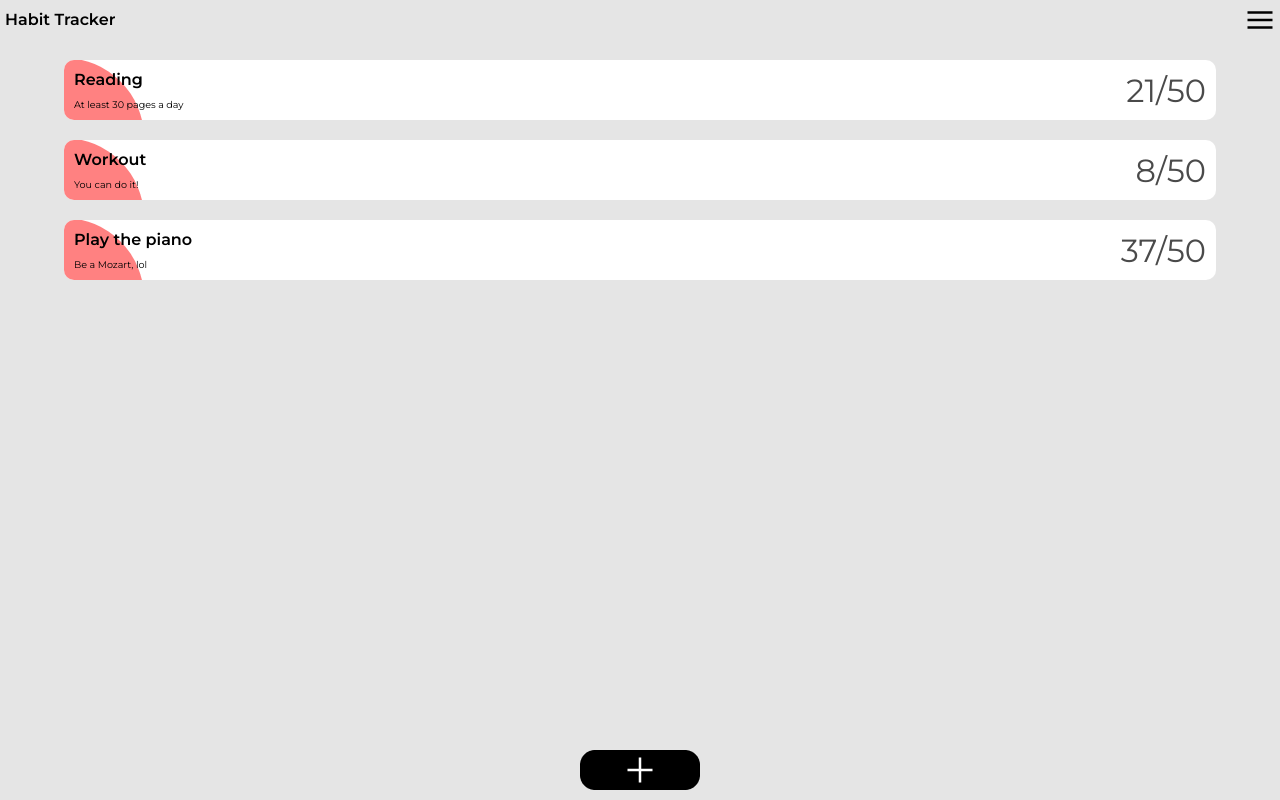
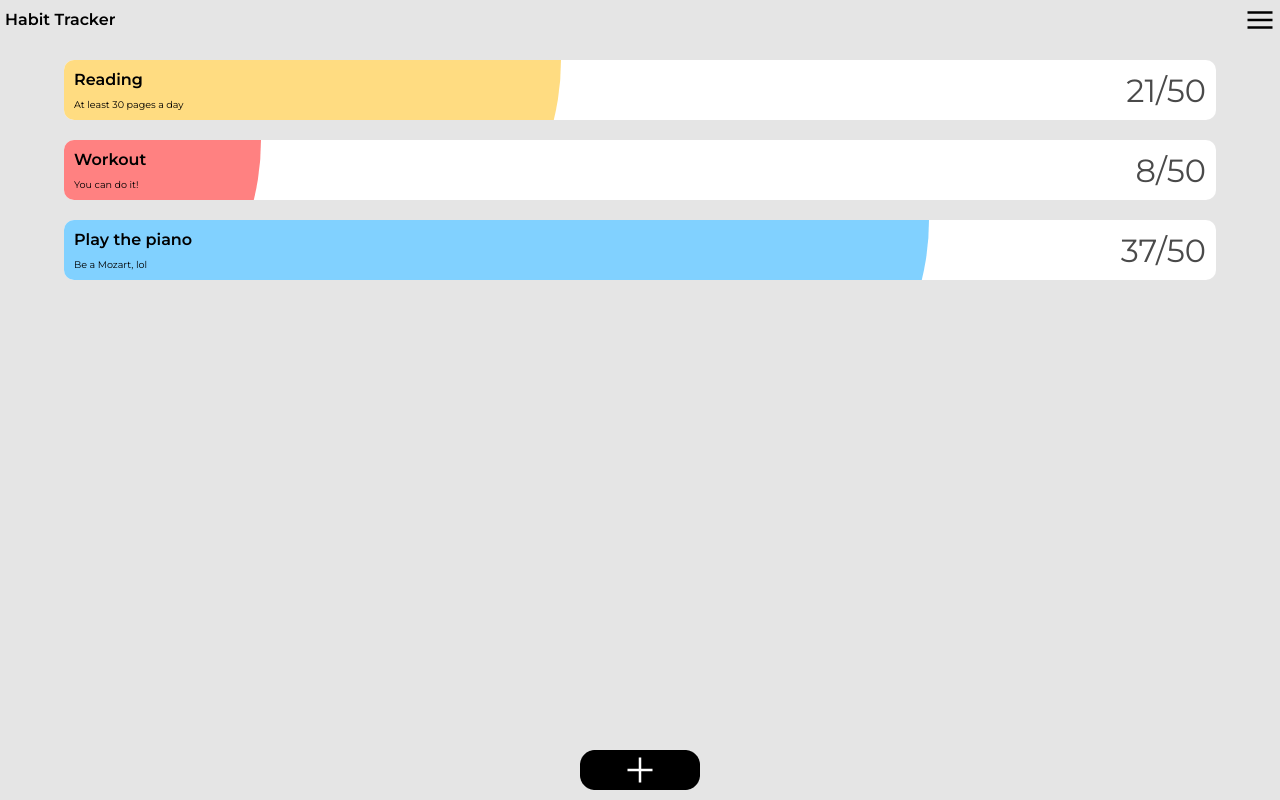
Before and after one commit to wfydrych/HabitTracker, a React (Create React App) app: page / in a window 1280 px wide. Built offline with nearby package versions, Linux system fonts and the light colour scheme.

Commit message:
Habits progress line

```diff
--- a/src/components/Add.sass
+++ b/src/components/Add.sass
@@ -21,9 +21,9 @@
     position: fixed
     display: none
     box-sizing: border-box
-    width: 90vw
+    width: 86vw
     height: auto
-    margin-left: 5vw
+    margin-left: 7vw
     bottom: 80px
     background-color: #ffffff
     border-radius: 15px
--- a/src/components/App.sass
+++ b/src/components/App.sass
@@ -12,7 +12,7 @@
         position: fixed
         width: 100vw
         height: 100vh
-        background-color: rgba(255, 255, 255, 0.3)
+        background-color: rgba(0, 0, 0, 0.1)
         top: 0
         left: 0
         backdrop-filter: blur(2px)
--- a/src/components/List.js
+++ b/src/components/List.js
@@ -8,15 +8,54 @@ import MiniTask from './MiniTask'
 class List extends Component {
 
     state = {
+        habits: [
+            {
+                title: 'Reading',
+                description: 'At least 30 pages a day',
+                progress: 21,
+                target: 50,
+                color: '#FFDC81'
+            },
+            {
+                title: 'Workout',
+                description: 'You can do it!',
+                progress: 8,
+                target: 50,
+                color: '#FF8181'
+            },
+            {
+                title: 'Play the piano',
+                description: 'Be a Mozart, lol',
+                progress: 37,
+                target: 50,
+                color: '#81D1FF'
+            },
+        ]
+    }
 
+    componentDidMount() {
+        const circles = document.querySelectorAll('.miniTask__circle')
+        let i = 0
+        circles.forEach(circle => {
+            let prog = (((1 - (this.state.habits[i].progress / this.state.habits[i].target)) * 100) + 10) * (-1)
+            console.log(prog)
+            circle.style.left = prog + '%'
+            circle.style.background = this.state.habits[i].color
+            i++
+        })
+    }
+
+    createHabitList() {
+        const habits = this.state.habits.map(habit => {
+            return <MiniTask title={habit.title} description={habit.description} progress={habit.progress} target={habit.target} color={habit.color}></MiniTask>
+        })
+        return habits
     }
 
     render () {
     return (
         <Fragment>
-            <MiniTask title='Reading' description='At least 30 pages a day' progress='21' target='50' color='#FFDC81'></MiniTask>
-            <MiniTask title='Workout' description='You can do it!' progress='8' target='50' color='#FF8181'></MiniTask>
-            <MiniTask title='Play the piano' description='Be a Mozart, lol' progress='37' target='50' color='#81D1FF'></MiniTask>
+            {this.createHabitList()}
         </Fragment>
     )}
 }
--- a/src/components/MiniTask.js
+++ b/src/components/MiniTask.js
@@ -5,8 +5,6 @@ import './MiniTask.sass'
 // const cookies = new Cookies()
 
 const MiniTask = props => {
-
-    console.log(props.progress/props.target)
     return (
         <Fragment>
             <div className='miniTask'>
--- a/src/components/MiniTask.sass
+++ b/src/components/MiniTask.sass
@@ -36,10 +36,9 @@
 
     &__circle
         position: absolute
-        width: 160px
-        height: 160px
-        left: -80px
-        top: -2px
+        width: 100vw
+        height: 100vh
+        top: 0
+        transform: translateY(-50%)
         border-radius: 50%
-        background: #FF8181
         overflow: hidden
```
